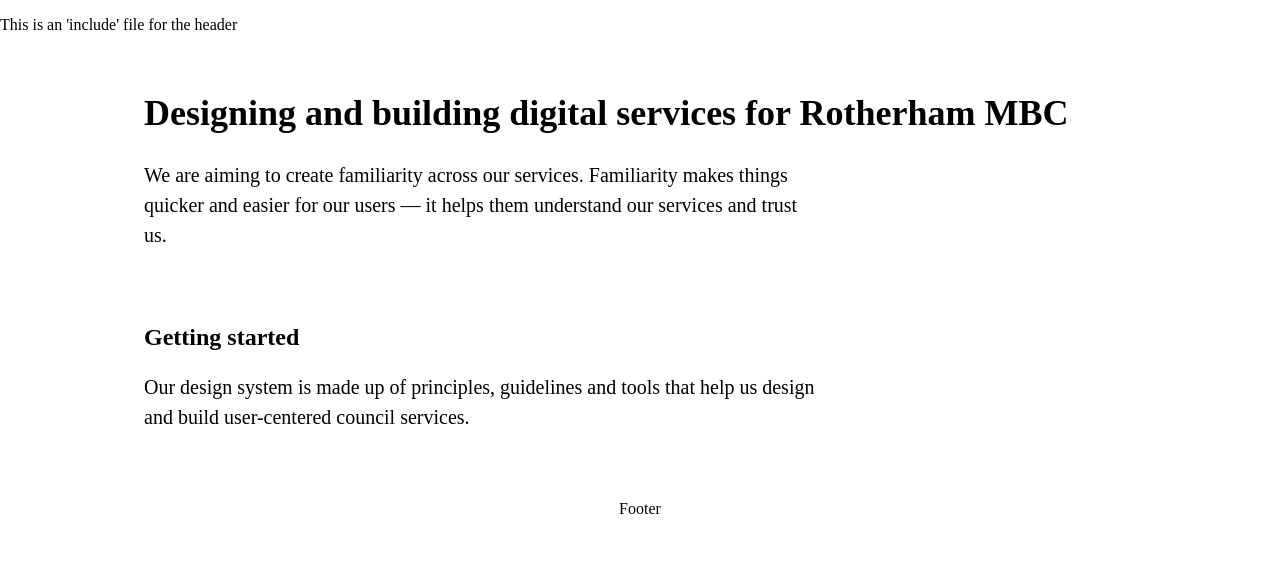
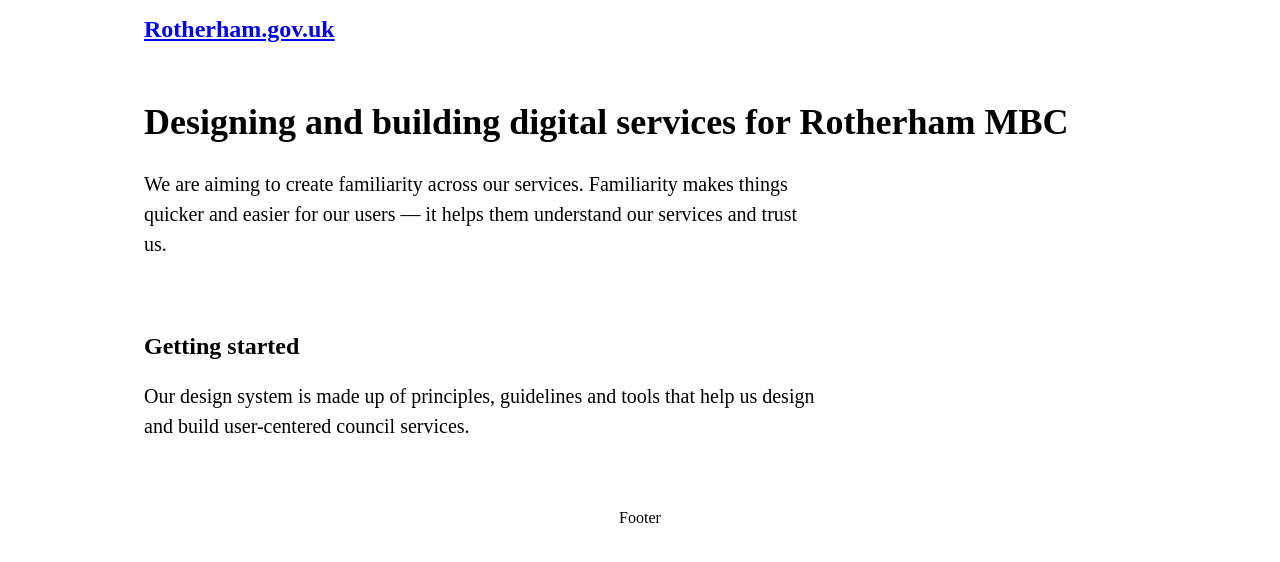
Before and after one commit to rothgov/tachyons, a Jekyll site: the page built from index.html, in a window 1280 px wide. Shown: the top 562 px of the page. Built offline with Jekyll 4.4.1, drawn with Linux system fonts in a browser that asks for light colours.

Commit message:
Update header.html

```diff
--- a/_includes/header.html
+++ b/_includes/header.html
@@ -1,3 +1,5 @@
 <header>
-  <p>This is an 'include' file for the header</p>
+  <div class="cf mw8 center">
+    <a class="ml3 dib fl pv3 f5 f4-m f3-l b link" href="/" title="Home">Rotherham.gov.uk</a>
+  </div>
 </header>
```
